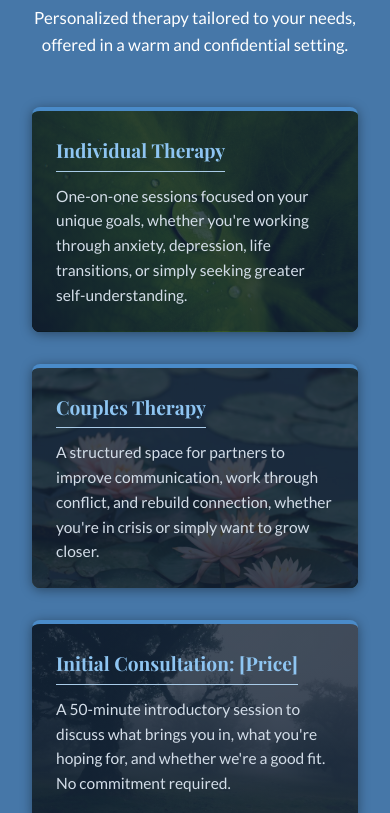
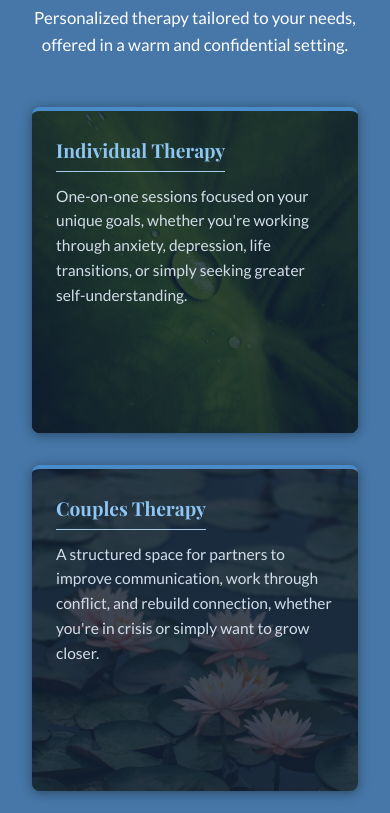
Before and after one commit to luce-vision/Julia-Laplaza-Psychotherapy-Site, a plain HTML site: page index.html in a window 390 px wide. Shown: the part 953-1766 px from the top of the page. Drawn offline with nearby package versions, Linux system fonts and the light colour scheme; a web font is replaced by a local one.

Commit message:
Adjusted card sizes

```diff
--- a/style.css
+++ b/style.css
@@ -301,9 +301,22 @@ section {
   background-image: linear-gradient(rgba(20, 35, 56, 0.80), rgba(20, 35, 56, 0.80)), url('card-sprout.jpg');
 }
 
+/* Square cards; they grow taller only if the text needs the room */
+.services-grid-3 .service-card {
+  aspect-ratio: 1 / 1;
+  overflow: visible;
+}
+
 @media (max-width: 768px) {
   .services-grid-3 {
     grid-template-columns: 1fr;
+  }
+
+  /* Keep single-column squares from getting huge on tablets */
+  .services-grid-3 .service-card {
+    width: 100%;
+    max-width: 420px;
+    margin: 0 auto;
   }
 }
 
```
